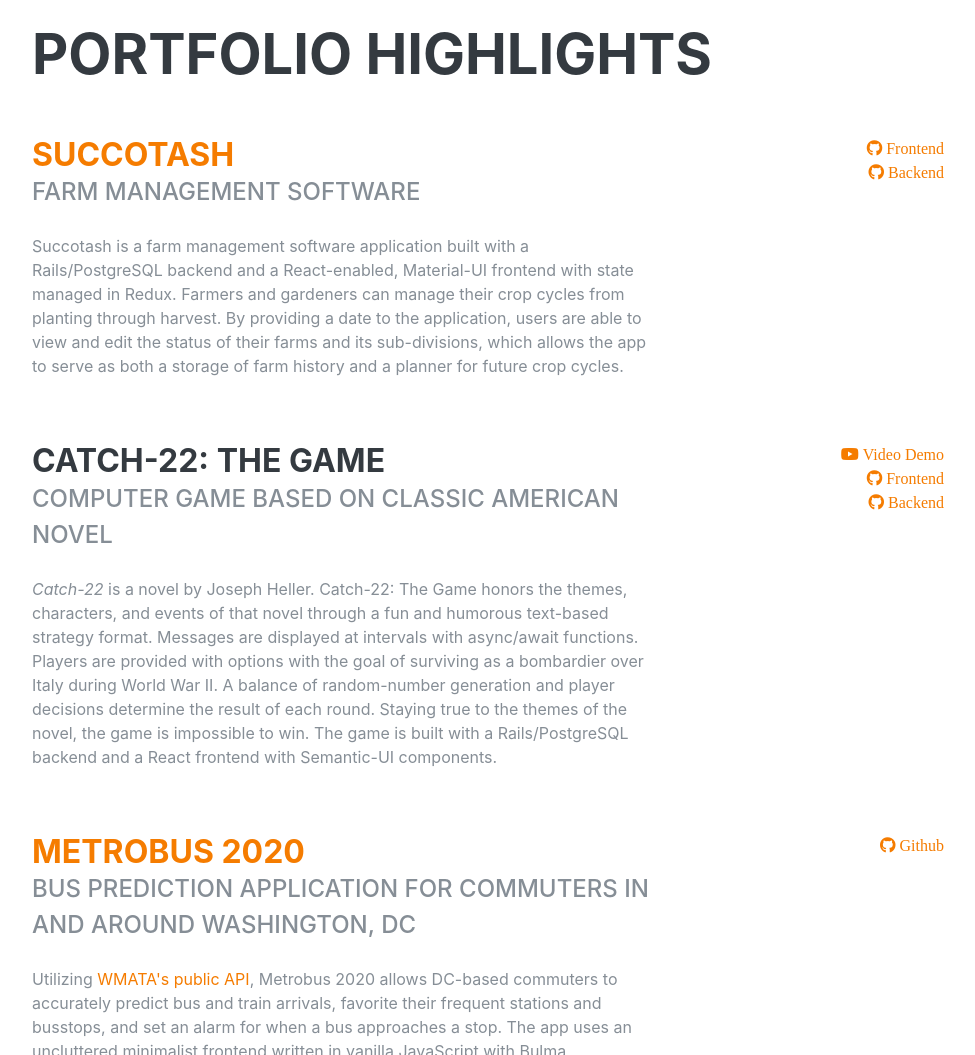
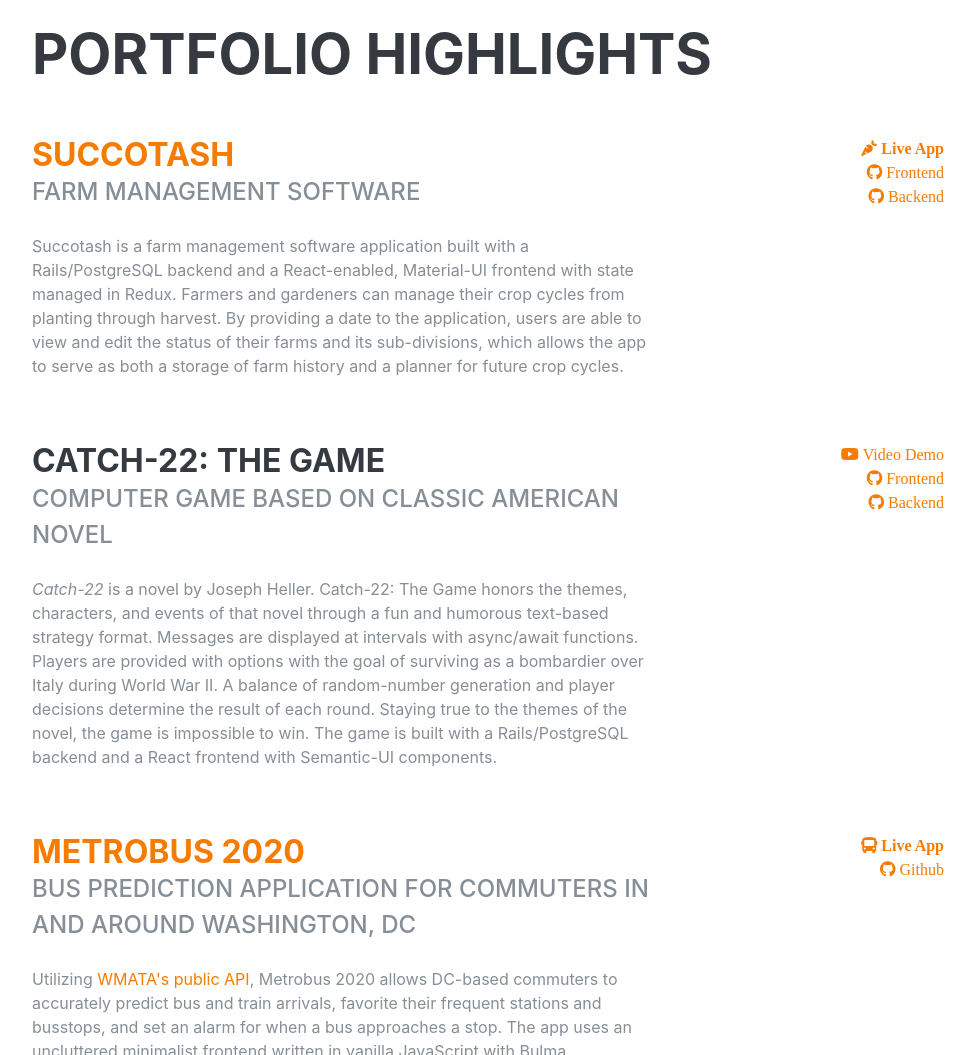
Before and after one commit to mattbechtel1/web-resume, a Gatsby site: page / in a window 1280 px wide. Shown: the part 3620-4675 px from the top of the page, without its empty margins (288-1263 px from the left). Built offline with nearby package versions, Linux system fonts and the light colour scheme; Gatsby itself is replaced by a stand-in of ours; a web font is replaced by a local one.

Commit message:
ux improvement: dual links to live apps

```diff
--- a/src/pages/index.js
+++ b/src/pages/index.js
@@ -241,6 +241,9 @@
               </p>
             </div>
             <div className="resume-date text-md-right">
+              <span className='text-primary' style={{paddingLeft: '10em'}}>
+                <a href='https://succotash-app.herokuapp.com'><i className='fas fa-carrot'> Live App</i></a>
+              </span>
               <span className="text-primary" style={{paddingLeft: '10em'}}>
                   <a href='https://github.com/mattbechtel1/succotash-frontend'><i className='fab fa-github'> Frontend</i></a>
               </span>
@@ -290,6 +293,9 @@
               </p>
             </div>
             <div className="resume-date text-md-right">
+              <span className='text-primary' style={{paddingLeft: '10em'}}>
+                <a href='https://dc-metrobus-2020.herokuapp.com'><i className='fas fa-bus'> Live App</i></a>
+              </span>
               <span className="text-primary" style={{paddingLeft: '10em'}}>
                   <a href='https://github.com/mattbechtel1/Metrobus2020'><i className='fab fa-github'> Github</i></a>
               </span>
```
